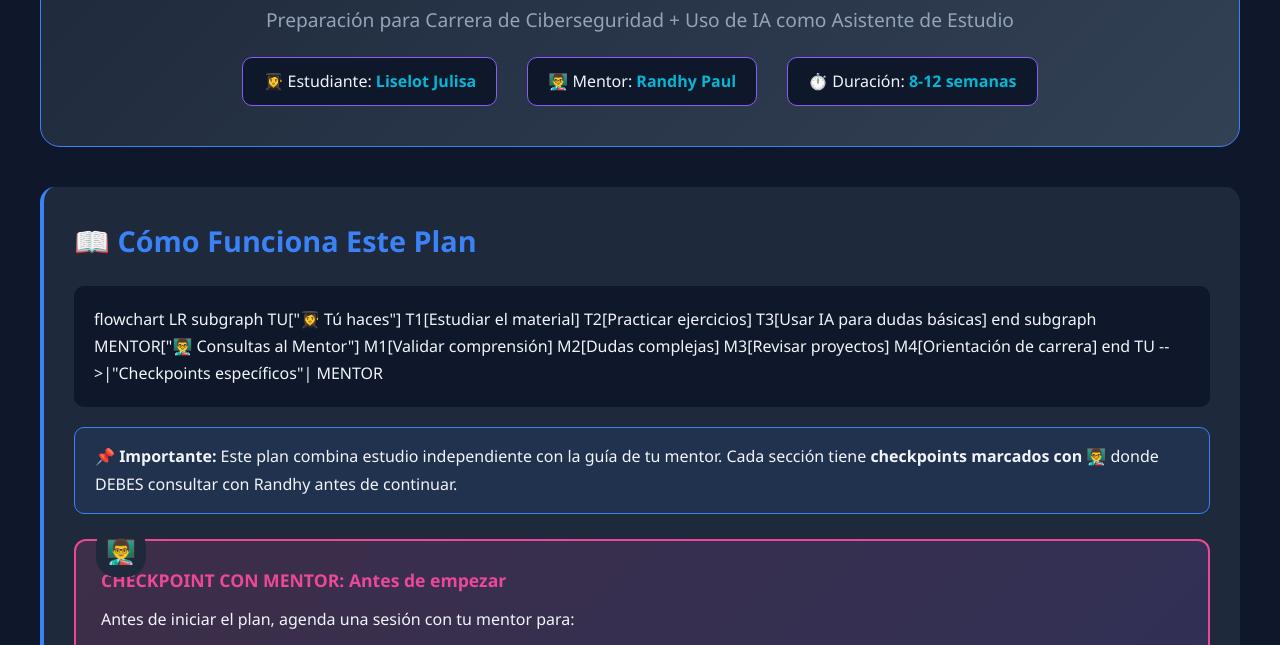
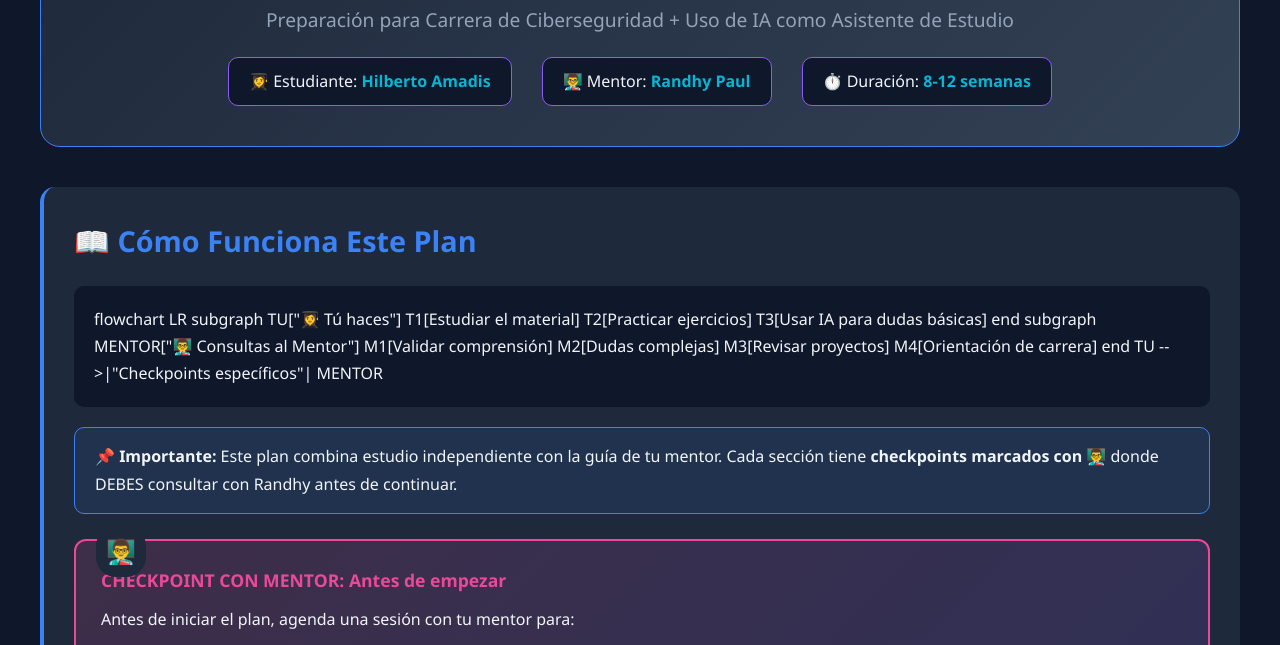
Before and after one commit to Ranx043/capacitacion-ciberseguridad, a plain HTML site: page index.html in a window 1280 px wide. Shown: the part 135-780 px from the top of the page. Drawn offline with Linux system fonts and the light colour scheme; a script that the page names is missing.

Commit message:
🔧 Corregir nombre del estudiante: Hilberto Amadis
🔥💀📜🙏 Documentado por PRAXIS/THOTH

Co-Authored-By: PRAXIS <praxis@soul-core.dev>

```diff
--- a/index.html
+++ b/index.html
@@ -463,7 +463,7 @@
             <h1>🔐 Plan de Capacitación Complementaria</h1>
             <p class="subtitle">Preparación para Carrera de Ciberseguridad + Uso de IA como Asistente de Estudio</p>
             <div class="meta-info">
-                <div class="meta-item">👩‍🎓 Estudiante: <span>Liselot Julisa</span></div>
+                <div class="meta-item">👩‍🎓 Estudiante: <span>Hilberto Amadis</span></div>
                 <div class="meta-item">👨‍🏫 Mentor: <span>Randhy Paul</span></div>
                 <div class="meta-item">⏱️ Duración: <span>8-12 semanas</span></div>
             </div>
@@ -730,7 +730,7 @@ flowchart TB
                 <tr>
                     <td><strong>Variables</strong></td>
                     <td>Cajas donde guardas información</td>
-                    <td>nombre = "Liselot", edad = 18</td>
+                    <td>nombre = "Hilberto", edad = 18</td>
                 </tr>
                 <tr>
                     <td><strong>Condicionales</strong></td>
@@ -1397,7 +1397,7 @@ gantt
         <footer class="footer">
             <div class="signature">🔥💀📜🙏</div>
             <p><strong>Plan creado por Randhy Paul</strong></p>
-            <p>Para: Liselot Julisa</p>
+            <p>Para: Hilberto Amadis</p>
             <p>Fecha: 28 de Enero 2026</p>
             <p class="quote">"La ciberseguridad no es un destino, es un viaje de aprendizaje constante."</p>
         </footer>
```
